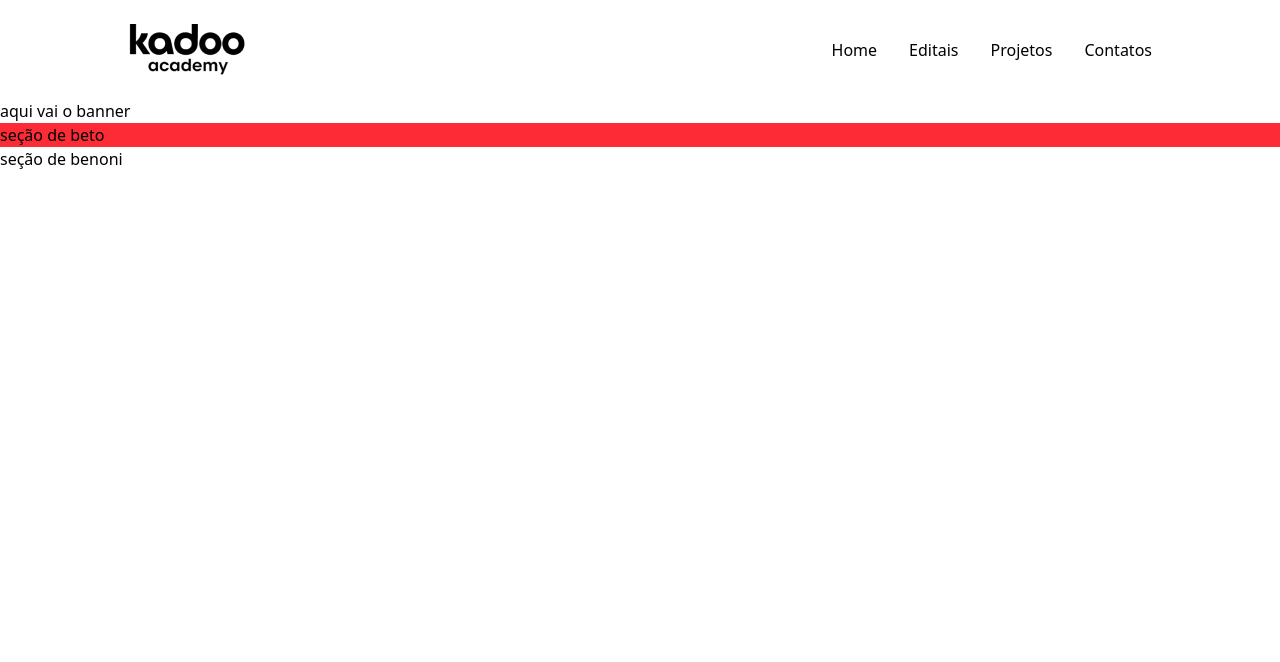
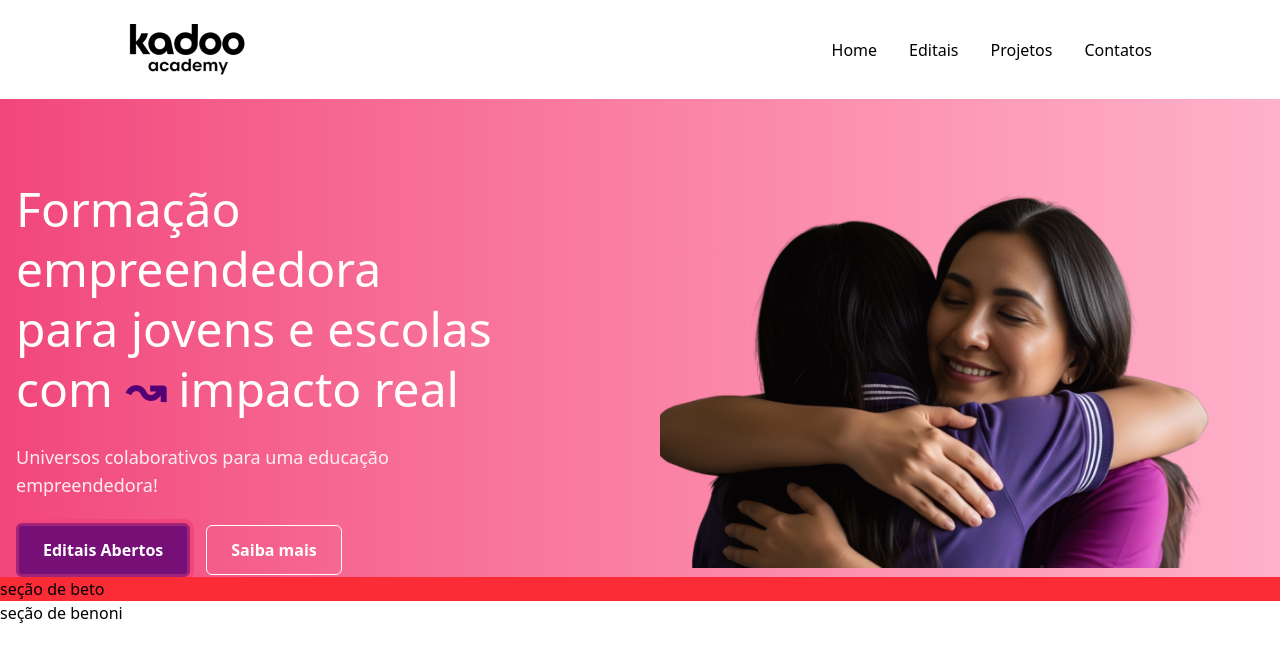
Before and after one commit to kadooeducation/landing-page, a Next.js app: page / in a window 1280 px wide. Shown: the top 662 px of the page. Built offline with nearby package versions, Linux system fonts and the light colour scheme; a web font is replaced by a local one.

Commit message:
Criando o hero da page

```diff
--- a/app/page.tsx
+++ b/app/page.tsx
@@ -19,9 +19,50 @@ export default function HomePage() {
         </nav>
       </header>
 
+      <section className="relative overflow-hidden bg-gradient-to-r from-[#F1467D] to-[#FEB1CA] text-white">
+        <div className="container mx-auto px-4 pt-20 pb-16 lg:pb-0 relative">
+          <article className="grid grid-cols-1 lg:grid-cols-2 items-center gap-10">
+            {/* TEXTOS */}
+            <div className="space-y-6 max-w-lg">
+              <h1 className="text-4xl lg:text-5xl leading-tight">
+                Formação empreendedora <br />
+                para jovens e escolas <br />
+                com <b className="text-[#540075]">↝</b> impacto real
+              </h1>
 
-      <section>
-        aqui vai o banner
+              <p className="text-lg opacity-90">
+                Universos colaborativos para uma educação empreendedora!
+              </p>
+
+              <div className="flex items-center gap-4">
+                <a
+                  href=""
+                  className="bg-[#540075] px-6 py-3 rounded-md font-semibold text-white bg-[#761077] border-[3px] border-[#A22479] shadow-[0_0_0_4px_#F1477D]"
+                >
+                  Editais Abertos
+                </a>
+
+                <a
+                  href=""
+                  className="bg-transparent border border-white text-white px-6 py-3 rounded-md font-semibold"
+                >
+                  Saiba mais
+                </a>
+              </div>
+            </div>
+
+            <div className="relative hidden lg:block h-[380px] w-full">
+              <Image
+                src="/people.png"
+                alt="Imagem de pessoas"
+                fill
+                className="object-cover object-center"
+                quality={100}
+                priority
+              />
+            </div>
+          </article>
+        </div>
       </section>
 
       <div className="max-w-7xl mx-auto flex flex-col">
```
Also changed, not shown: public/people.png (added).
